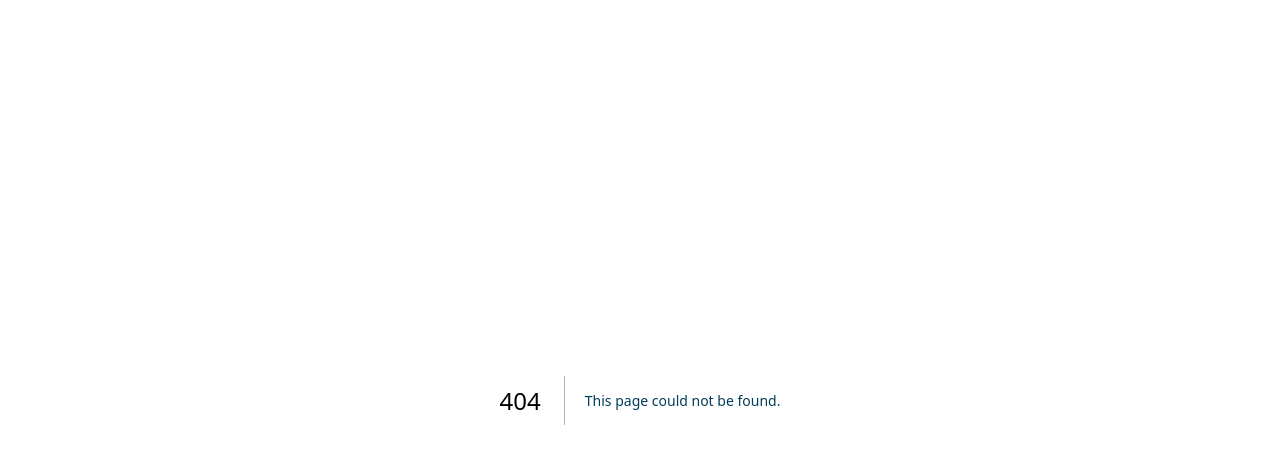
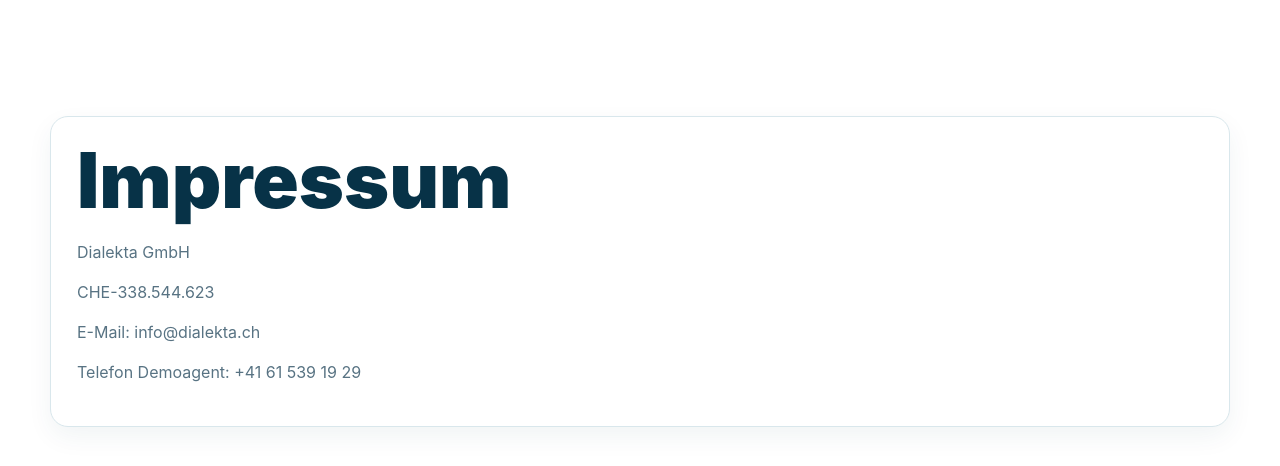
Before and after one commit to josiasbechtel/dialekta-webseite, a Next.js app: page /impressum in a window 1280 px wide. Before the commit this address had no page. Shown: the top 466 px of the page. Built offline with nearby package versions, Linux system fonts and the light colour scheme.

Commit message:
Add impressum page

```diff
--- /dev/null
+++ b/app/impressum/page.tsx
@@ -0,0 +1,3 @@
+export default function ImpressumPage() {
+  return <main className="page"><section className="section"><div className="container card"><h1>Impressum</h1><p>Dialekta GmbH</p><p>CHE-338.544.623</p><p>E-Mail: info@dialekta.ch</p><p>Telefon Demoagent: +41 61 539 19 29</p></div></section></main>
+}
```
